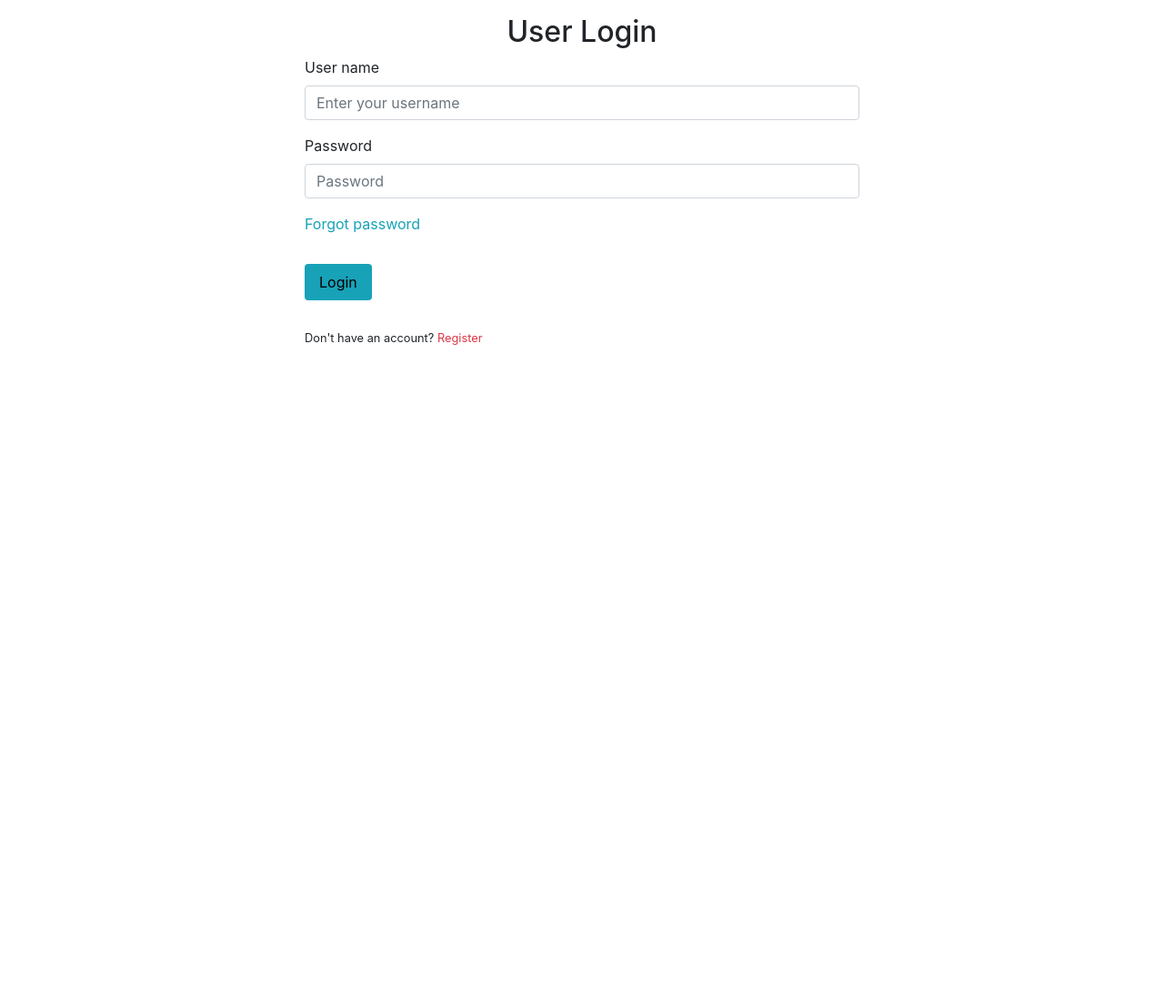
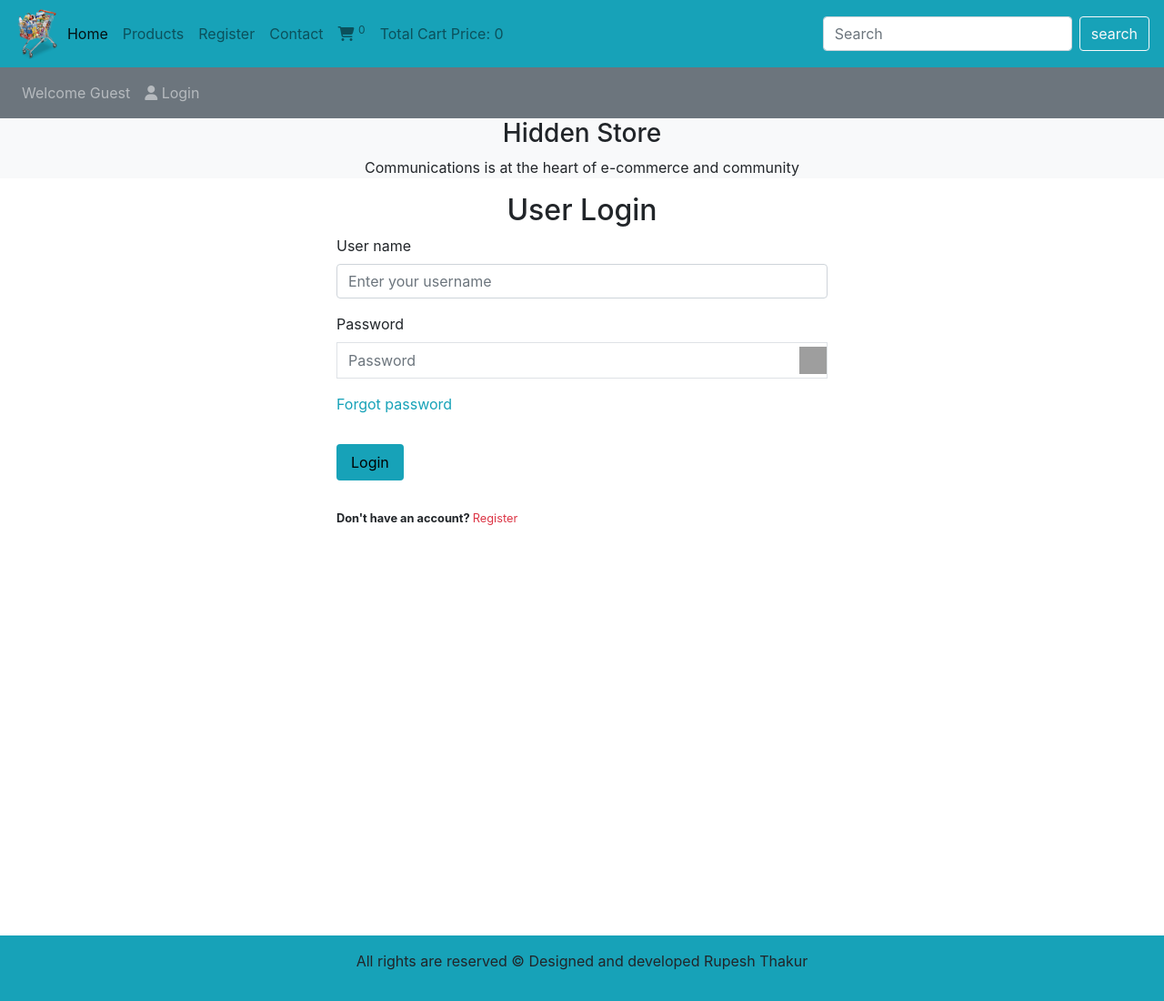
Before and after one commit to rupesh8690/ECOMMERCE, a PHP site: page /users_area/userlogin.php in a window 1280 px wide. Shown: the whole page at 91% size. Before the commit the page ends 379 px from the top, so only its background shows below. Run offline with PHP 8.4, Linux system fonts and the light colour scheme; data that the repository does not hold is empty; grey boxes are pictures that could not be loaded.

Commit message:
updated user login

```diff
--- a/users_area/userlogin.php
+++ b/users_area/userlogin.php
@@ -11,23 +11,168 @@ session_start();
     <meta charset="UTF-8">
     <meta name="viewport" content="width=device-width, initial-scale=1.0">
     <title>user Login</title>
+       <!---font awesome link for icon--->
+       <link rel="stylesheet" href="https://cdnjs.cloudflare.com/ajax/libs/font-awesome/6.4.2/css/all.min.css"
+    integrity="sha512-z3gLpd7yknf1YoNbCzqRKc4qyor8gaKU1qmn+CShxbuBusANI9QpRohGBreCFkKxLhei6S9CQXFEbbKuqLg0DA==" crossorigin="anonymous" referrerpolicy="no-referrer" />
+
         <!--bootstrap CSS Link --->
         <link rel="stylesheet" href="https://cdn.jsdelivr.net/npm/bootstrap@4.3.1/dist/css/bootstrap.min.css" integrity="sha384-ggOyR0iXCbMQv3Xipma34MD+dH/1fQ784/j6cY/iJTQUOhcWr7x9JvoRxT2MZw1T" crossorigin="anonymous">
 
+         <!--custom css file link--->
+       <link rel="stylesheet" href="../styles.css">
  <!--css code for hiding horizontal scroll bar--->
         <style>
             body
             {
                 overflow-x:hidden;
             }
+            .eye-pasword
+            {
+                width:30px;
+                height:30px;
+            }
+        #user_password:focus {
+        outline: none; /* Remove the focus outline (default browser behavior) */
+        box-shadow: none; /* Remove any focus box shadow */
+        border-color: initial; /* Reset the border color to its initial value */
+    }
+    .passwordDiv:focus {
+        border: 1px solid #007BFF;
+    }
+
+
+
+
             </style>
 
 </head>
-<body>
-    <div class="container-fluid my-3"><!--container fluid class will take 100% of width--->
+<body >
+      <!--Navbar-->
+  <div class="container-fluid p-0">
+
+<!--first child-->
+<nav class="navbar navbar-expand-lg navbar-light bg-info">
+ <img src="../image/logo.png" alt="Ecommerce logo" class="logo">
+<button class="navbar-toggler" type="button" data-toggle="collapse" data-target="#navbarSupportedContent" aria-controls="navbarSupportedContent" aria-expanded="false" aria-label="Toggle navigation">
+  <span class="navbar-toggler-icon"></span>
+</button>
+
+<div class="collapse navbar-collapse" id="navbarSupportedContent">
+  <ul class="navbar-nav mr-auto">
+    <li class="nav-item active">
+      <a class="nav-link " href="../index.php">Home <span class="sr-only">(current)</span></a>
+    </li>
+    <li class="nav-item">
+      <a class="nav-link  " href="../display_all.php">Products</a>
+    </li>
+
+    <?php
+    if(!isset($_SESSION['username']))
+    {
+      echo " <li class='nav-item'>
+      <a class='nav-link ' href='../users_area/user_registration.php'>Register</a>
+    </li>";
+    }
+    else
+    {
+
+      echo " <li class='nav-item'>
+      <a class='nav-link ' href='../users_area/profile.php'>My Account</a>
+    </li>";
+
+    }
+
+
+    ?>
+
+
+
+    <li class="nav-item">
+      <a class="nav-link" href="#">Contact</a>
+    </li>
+
+    <li class="nav-item">
+      <a class="nav-link" href="../cart.php"><i class="fa-solid fa-cart-shopping"></i> <sup><?php cart_item(); ?></sup></a>
+    </li>
+
+    <li class="nav-item">
+
+      <a class="nav-link" href="#"><?php total_cart_price() ?></a>
+    </li>
+
+
+
+  </ul>
+  <form class="form-inline my-2 my-lg-0" action="../search_product.php" method="get">
+    <input class="form-control mr-sm-2" type="search" placeholder="Search" aria-label="Search" name="search_data">
+    <input type="submit" value="search" class="btn btn-outline-light" name="search_data_product">
+    <!-- <button class="btn btn-outline-light my-2 my-sm-0 " type="submit">Search</button> -->
+
+
+  </form>
+</div>
+</nav>
+<!--calling cart function--->
+<?php
+cart();
+?>
+<!--Second child-->
+<nav class="navbar navbar-expand-lg navbar-dark bg-secondary">
+<ul class="navbar-nav mr-auto">
+<li class="nav-item">
+
+    <?php
+    if(!isset($_SESSION['username']))
+    {
+      echo "<a class='nav-link' href=''>Welcome Guest</a> ";
+    }
+    else
+    {
+
+      echo "<a class='nav-link' href=''>Welcome " .$_SESSION['username']."</a> ";
+
+    }
+
+    ?>
+
+    </li>
+
+    <li class="nav-item">
+    <?php
+    if(!isset($_SESSION['username']))
+    {
+      echo "   <li class='nav-item'>
+      <a class='nav-link' href='users_area/userlogin.php'><i class='fa-solid fa-user '></i>    Login </a>
+    </li> ";
+    }
+    else{
+      echo "   <li class='nav-item'>
+      <a class='nav-link' href='users_area/logout.php'>Logout</a>
+    </li> ";
+
+    }
+    ?>
+
+    </li>
+</ul>
+
+
+</nav>
+
+<!--third child-->
+<div class="bg-light">
+  <h3 class="text-center">
+      Hidden Store
+  </h3>
+
+  <p class="text-center">
+      Communications is at the heart of e-commerce and community
+  </p>
+</div>
+    <div class="container my-3 vh-100 "><!--container fluid class will take 100% of width--->
     <h2 class="text-center ">User Login</h2>
     <div class="row d-flex align-items-center justify-content-center">
-        <div class="col-lg-12 col-xl-6">
+        <div class="col-lg-12 col-xl-6 ">
             <!---"col-lg-12" specifies the column behavior for large (lg) screens.
             It means that the element will occupy the full width of its parent container, taking up 12 grid columns out of 12 available columns in a row. In other words, it spans the entire width of the container on large screens.
 
@@ -46,7 +191,11 @@ session_start();
 
             <div class="mb-3">
                 <label for="user_password">Password</label>
-                <input type="password" class="form-control" id="user_password" placeholder="Password" name="user_password" required="required">
+                <div class="d-flex align-items-center border ">
+                <input type="password" class="form-control border-0 outline-0 " id="user_password" placeholder="Password" name="user_password" required="required">
+                <img src="../image/eye.svg" alt="image" class="eye-pasword" id="eyeicon">
+
+                </div>
             </div>
 
 
@@ -57,7 +206,7 @@ session_start();
 
             <div class="mt-4 pt-2 ">
                 <input type="submit" value="Login" name="user_login" class="rounded bg-info mb-3 py-2  px-3  border-0">
-                <p class="small fw-bolder mt-2 pt-2 mb-0">Don't have an account? <a href="user_registration.php" class="text-decoration-none text-danger">Register</a></p>
+                <p class="small fw-bolder mt-2 pt-2 mb-0"><strong>Don't have an account? </strong><a href="user_registration.php" class="text-decoration-none text-danger">Register</a></p>
             </div>
 
            </form>
@@ -68,6 +217,28 @@ session_start();
 
 
     </div>
+    <script>
+    let eyeicon = document.getElementById("eyeicon");
+    let user_password = document.getElementById("user_password");
+
+    eyeicon.onclick = function () {
+        if (user_password.type == "password") {
+            user_password.type = "text";
+            eyeicon.src="../image/eye.png";
+        } else {
+            user_password.type = "password";
+            eyeicon.src="../image/eye.svg";
+        }
+    }
+</script>
+
+<!---includeing footer--->
+
+<?php
+include("../includes/footer.php");
+
+?>
+
 
 </body>
 </html>
```
